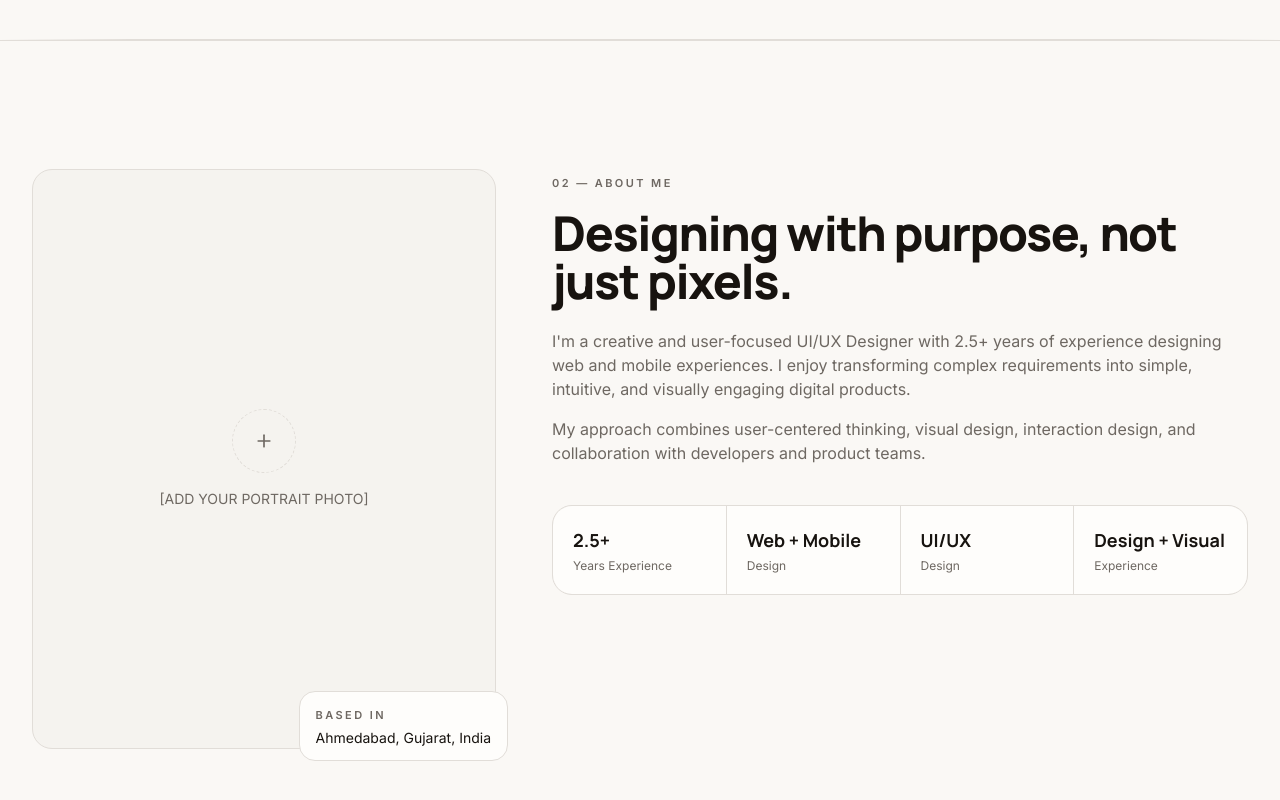
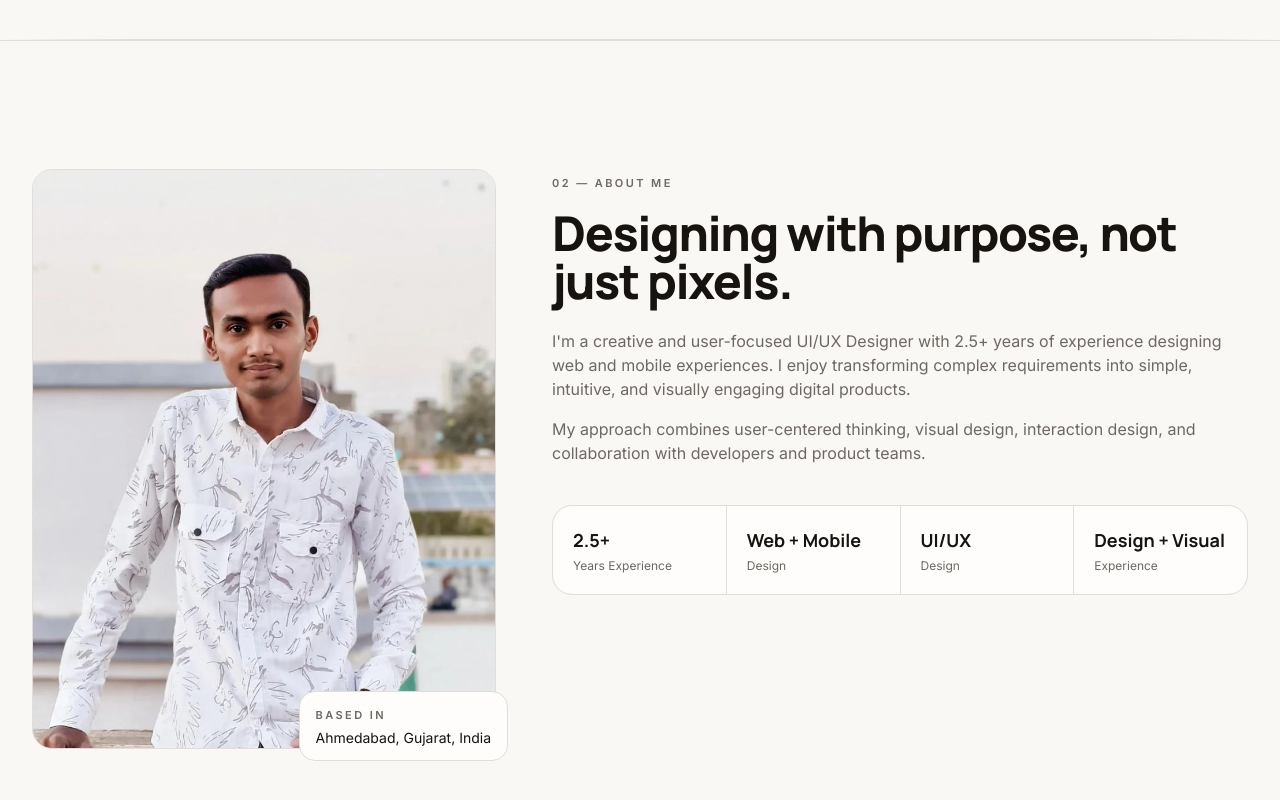
Before and after one commit to Dhaval-Kamaliya/Portfolio, a React (Vite) app: page / in a window 1280 px wide. Shown: the part 3980-4780 px from the top of the page. Built offline with nearby package versions, Linux system fonts and the light colour scheme.

Commit message:
Add files via upload
Add hero and sections file from full portfolio folder

```diff
--- a/src/components/site/Hero.tsx
+++ b/src/components/site/Hero.tsx
@@ -73,7 +73,7 @@
               </a>
               <a
                 href={profile.resumeUrl}
-                download
+                download="Dhaval_Kamaliya_Resume.pdf"
                 data-cursor="cta"
                 className="group inline-flex items-center gap-2 rounded-full border border-border bg-card px-6 py-3.5 text-sm font-semibold tracking-wide transition-all duration-300 hover:-translate-y-0.5 hover:border-foreground/40 active:translate-y-0"
               >
--- a/src/components/site/Sections.tsx
+++ b/src/components/site/Sections.tsx
@@ -6,6 +6,7 @@
   navLinks,
   processSteps,
   profile,
+  portrait,
   coreSkills,
   tools,
   services,
@@ -28,14 +29,16 @@
         <Reveal>
           <div className="relative">
             <div className="aspect-[4/5] overflow-hidden rounded-2xl border border-border bg-surface">
-              <div className="grid h-full place-items-center text-center">
-                <div className="px-6">
-                  <div className="mx-auto grid size-16 place-items-center rounded-full border border-dashed border-border text-muted-foreground">
-                    <Plus className="size-5" />
-                  </div>
-                  <p className="mt-4 text-sm text-muted-foreground">[ADD YOUR PORTRAIT PHOTO]</p>
-                </div>
-              </div>
+              {portrait ? (
+                <img
+                  src={portrait}
+                  alt="Dhaval Kamaliya, UI/UX Designer"
+                  width={800}
+                  height={1000}
+                  loading="lazy"
+                  className="h-full w-full object-cover object-top"
+                />
+              ) : null}
             </div>
             <div className="absolute -right-3 -bottom-3 rounded-xl border border-border bg-card px-4 py-3 text-sm shadow-[0_20px_50px_-40px_rgba(0,0,0,0.6)]">
               <span className="eyebrow">Based in</span>
@@ -315,7 +318,7 @@
                 </a>
                 <a
                   href={profile.resumeUrl}
-                  download
+                  download="Dhaval_Kamaliya_Resume.pdf"
                   data-cursor="cta"
                   className="rounded-full border border-current/30 px-6 py-3.5 text-sm font-medium transition-colors hover:bg-primary-foreground/10"
                 >
```
